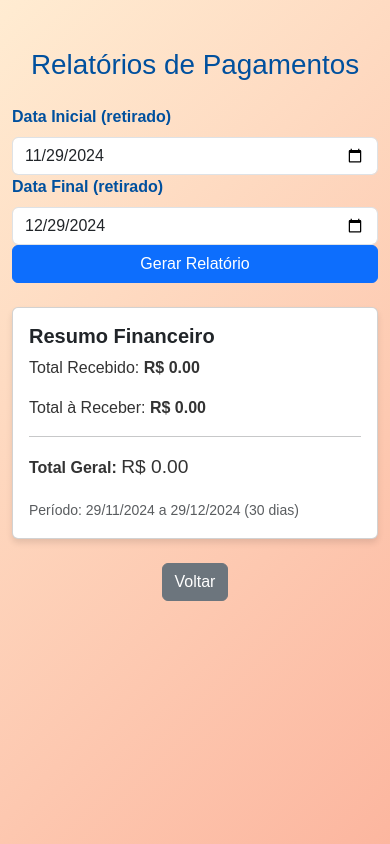
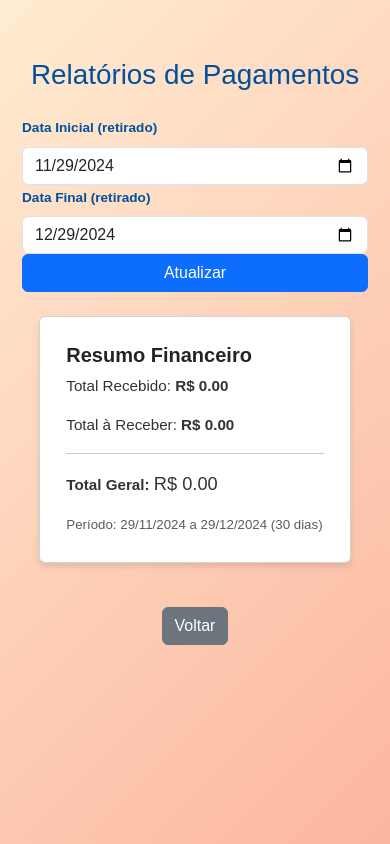
Before and after one commit to marciosferreira/london_noivas, a Flask app: page /reports in a window 390 px wide. Run offline with Flask 2, Linux system fonts and the light colour scheme; the visitor is signed in with stand-in values (Sample User, id 1); data that the repository does not hold is empty; parts of the project's set-up code (start-up, migrations or seed data) failed here and were passed over.

Commit message:
small phones

```diff
--- a/static/style_reports.css
+++ b/static/style_reports.css
@@ -5,12 +5,15 @@ body.reports {
   margin: 0;
   display: flex;
   flex-direction: column;
+  padding: 10px; /* Espaço interno para evitar conteúdo colado às bordas */
 }
 
 h1 {
   font-size: 2.5rem;
   font-weight: bold;
   color: #00509e; /* Azul escuro */
+  text-align: center; /* Centraliza o título */
+  margin-bottom: 20px; /* Espaçamento inferior */
 }
 
 .text-dark-blue {
@@ -20,16 +23,21 @@ h1 {
 label {
   font-weight: bold;
   color: #00509e; /* Azul escuro */
+  font-size: 1rem; /* Tamanho padrão */
 }
 
 .btn {
-  font-size: 1rem;
+  font-size: 1.2rem; /* Botões mais visíveis */
+  padding: 10px 15px; /* Aumenta o espaço interno do botão */
 }
 
 .card {
   background-color: white;
   border: none;
   box-shadow: 0px 4px 6px rgba(0, 0, 0, 0.1);
+  margin: 20px auto; /* Centraliza o cartão */
+  width: 100%; /* Largura total por padrão */
+  max-width: 400px; /* Limite de largura para telas maiores */
 }
 
 .card-title {
@@ -39,6 +47,52 @@ label {
 }
 
 .card-text {
-  font-size: 1rem;
+  font-size: 1.1rem; /* Aumenta a fonte */
   color: #333;
+  line-height: 1.5; /* Melhora o espaçamento entre linhas */
 }
+
+/* Ajustes para dispositivos estreitos */
+@media (max-width: 768px) {
+  h1 {
+    font-size: 2rem; /* Reduz o tamanho do título */
+  }
+
+  .btn {
+    font-size: 1rem; /* Ajusta o tamanho dos botões */
+    padding: 8px 12px;
+  }
+
+  label {
+    font-size: 0.9rem; /* Reduz o tamanho da fonte do label */
+  }
+
+  .card-text {
+    font-size: 1rem; /* Ajusta a fonte no texto do cartão */
+  }
+}
+
+/* Ajustes para dispositivos muito estreitos (celulares pequenos) */
+@media (max-width: 480px) {
+  h1 {
+    font-size: 1.8rem; /* Reduz mais o tamanho do título */
+  }
+
+  .btn {
+    font-size: 0.9rem; /* Tamanho menor para botões */
+    padding: 6px 10px;
+  }
+
+  label {
+    font-size: 0.85rem; /* Reduz o tamanho dos labels */
+  }
+
+  .card {
+    padding: 10px; /* Adiciona espaço interno no cartão */
+    width: 90%; /* Ocupa 90% da largura da tela */
+  }
+
+  .card-text {
+    font-size: 0.95rem; /* Texto menor */
+  }
+}
--- a/templates/reports.html
+++ b/templates/reports.html
@@ -23,7 +23,7 @@
             <input type="date" id="end_date" name="end_date" class="form-control" value="{{ end_date }}" />
           </div>
           <div class="col-md-2 d-flex align-items-end">
-            <button type="submit" class="btn btn-primary w-100">Gerar Relatório</button>
+            <button type="submit" class="btn btn-primary w-100">Atualizar</button>
           </div>
         </div>
       </form>
```
